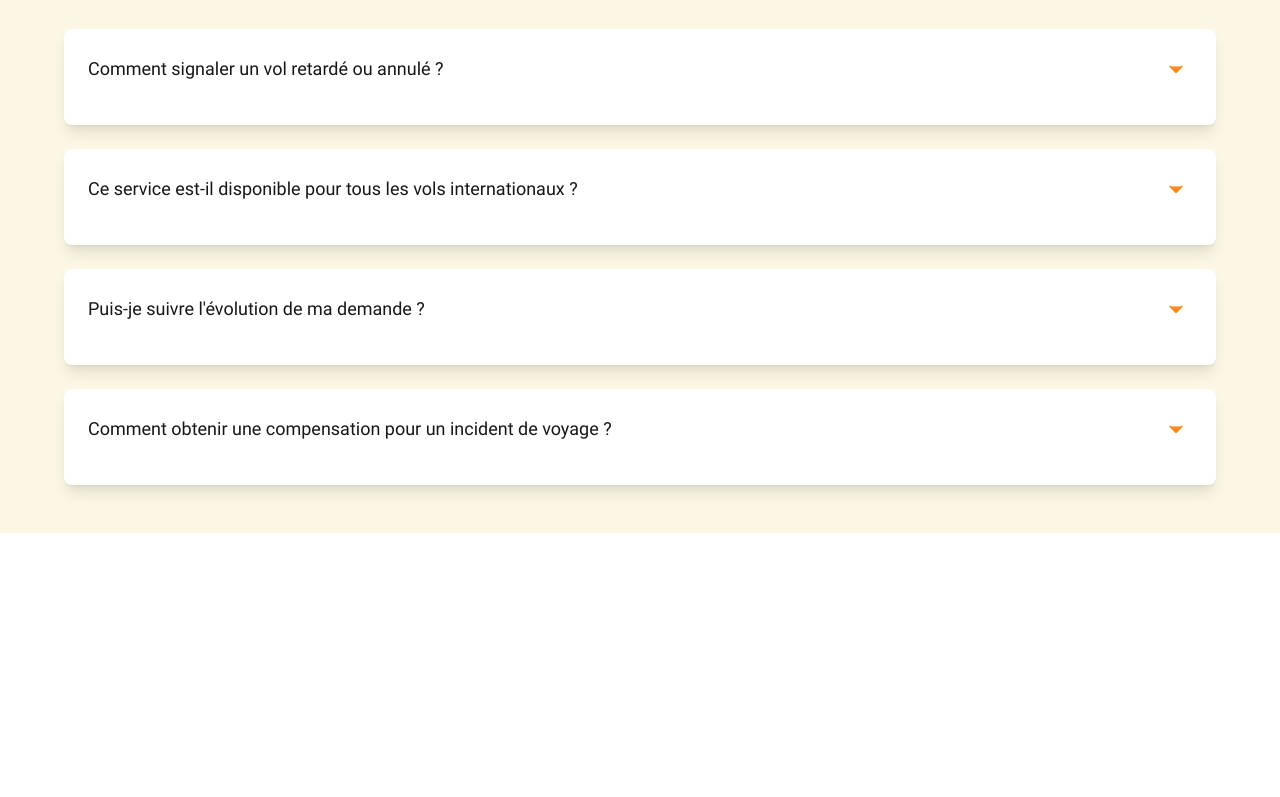
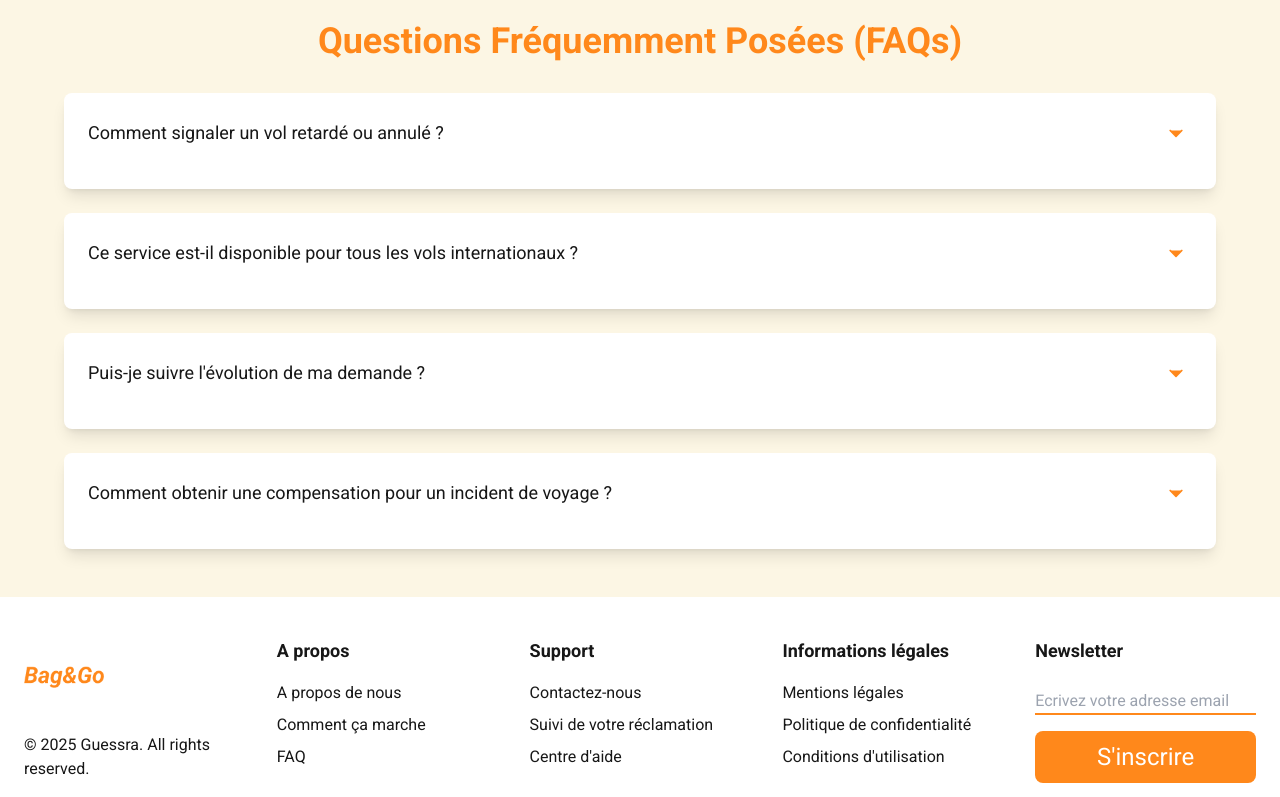
Before and after one commit to ZACK2613111/test-bag-go, a Next.js app: page / in a window 1280 px wide. Shown: the part 2000-2797 px from the top of the page. Before the commit the page ends 2533 px from the top, so only its background shows below. Built offline with nearby package versions, Linux system fonts and the light colour scheme.

Commit message:
Footer UI implementation

```diff
--- a/package.json
+++ b/package.json
@@ -9,6 +9,8 @@
     "lint": "next lint"
   },
   "dependencies": {
+    "@fortawesome/free-brands-svg-icons": "^6.7.2",
+    "@fortawesome/react-fontawesome": "^0.2.2",
     "@tailwindcss/forms": "^0.5.9",
     "framer-motion": "^11.15.0",
     "next": "15.1.3",
--- a/src/app/globals.css
+++ b/src/app/globals.css
@@ -12,21 +12,6 @@
     --foreground: #ededed;
   }
 }
-
-@font-face {
-  font-family: 'Roboto';
-  font-style: normal;
-  font-weight: 400;
-  src: url('../../public/fonts/Roboto/Roboto-Regular.ttf') format('truetype');
-}
-
-@font-face {
-  font-family: 'Roboto';
-  font-style: normal;
-  font-weight: 700;
-  src: url('../../public/fonts/Roboto/Roboto-Bold.ttf') format('truetype');
-}
-
 body {
   color: var(--foreground);
   background: var(--background);
--- a/src/app/layout.tsx
+++ b/src/app/layout.tsx
@@ -1,22 +1,12 @@
 import type { Metadata } from "next";
-import { Geist, Geist_Mono } from "next/font/google";
-import { LanguageProvider } from "../context/LanguageContext"; // Import LanguageProvider
+import { Roboto } from 'next/font/google';
+import { LanguageProvider } from "../context/LanguageContext";
 import "./globals.css";
 
-const geistSans = Geist({
-  variable: "--font-geist-sans",
+const roboto = Roboto({
   subsets: ["latin"],
+  weight: ["400", "500", "700"],
 });
-
-const geistMono = Geist_Mono({
-  variable: "--font-geist-mono",
-  subsets: ["latin"],
-});
-
-const roboto = {
-  variable: "--font-roboto",
-  subsets: ["latin"],
-};
 
 export const metadata: Metadata = {
   title: "Create Next App",
@@ -25,13 +15,11 @@ export const metadata: Metadata = {
 
 export default function RootLayout({
   children,
-}: Readonly<{
-  children: React.ReactNode;
-}>) {
+}: Readonly<{ children: React.ReactNode }>) {
   return (
     <html lang="en">
       <body
-        className={`${geistSans.variable} ${geistMono.variable} ${roboto.variable} antialiased`}
+        className={`${roboto.className} antialiased`}
       >
         <LanguageProvider>
           {children}
--- a/src/app/page.tsx
+++ b/src/app/page.tsx
@@ -1,6 +1,7 @@
 // import CustomCursor from "@/components/CustomCursor";
 import About from "@/components/About";
 import FAQ from "@/components/FAQ";
+import Footer from "@/components/footer";
 import Header from "@/components/header";
 import Reservation from "@/components/reservation";
 import Sponsors from "@/components/Sponsors";
@@ -16,6 +17,7 @@ export default function Home() {
      <About />
      <SliderTestimonials/>
      <FAQ />
+     <Footer />
     </div>
   );
 }
--- a/src/components/About.tsx
+++ b/src/components/About.tsx
@@ -7,12 +7,12 @@ const About: React.FC = () => {
     <div className="flex flex-col lg:flex-row justify-between items-center space-y-6 lg:space-y-0 lg:space-x-6 py-8">
       {/* Image Section */}
       <div className="relative flex justify-end items-center w-full lg:w-[50%] h-[500px] bg-primary rounded-r-[10rem] lg:rounded-r-[12rem] p-6">
-        <div className="absolute top-[-3rem] right-[-2rem] z-20">
+        <div className="absolute top-[-5rem] right-[-0.5rem] z-20">
           <Image
             src={FilleImage}
             alt="Fille holding a passport"
-            width={600}
-            height={450}
+            width={750}
+            height={650}
             className="object-cover"
           />
         </div>
--- a/src/components/Sponsors.tsx
+++ b/src/components/Sponsors.tsx
@@ -11,7 +11,7 @@ const sponsorsImages = [
 
 const Sponsors: React.FC = () => {
   return (
-    <div className="px-4 py-8">
+    <div className="px-4 py-8 mb-16">
       <div className="overflow-hidden relative">
         <div className="flex animate-scroll will-change-transform">
           {sponsorsImages.map((sponsor) => (
--- a/src/components/footer.tsx
+++ b/src/components/footer.tsx
@@ -0,0 +1,136 @@
+"use client";
+import React, { useState } from "react";
+import Link from "next/link";
+import { FontAwesomeIcon } from "@fortawesome/react-fontawesome";
+import { faFacebook, faInstagram, faLinkedin } from "@fortawesome/free-brands-svg-icons";
+import Image from "next/image";
+import Logo from "../../public/images/Logo.png";
+
+const Footer: React.FC = () => {
+  const [formData, setFormData] = useState({
+    email: "",
+  });
+
+  const handleInputChange = (event: React.ChangeEvent<HTMLInputElement>) => {
+    const { name, value } = event.target;
+    setFormData({ ...formData, [name]: value });
+  };
+
+  return (
+    <footer className="py-10">
+      <div className="max-w-7xl mx-auto px-6 grid grid-cols-1 md:grid-cols-2 lg:grid-cols-5 gap-8">
+
+        {/* Logo Column */}
+        <div className="flex flex-col items-center lg:items-start">
+          <div className="w-20 h-20 bg-white rounded-full flex justify-center items-center mb-4">
+            <Image src={Logo} alt="Logo" className="object-contain" />
+          </div>
+          <p className="text-center lg:text-left">
+            &copy; {new Date().getFullYear()} Guessra. All rights reserved.
+          </p>
+        </div>
+
+        <div>
+          <h3 className="text-lg font-bold mb-4">A propos</h3>
+          <ul className="space-y-2">
+            <li>
+              <Link href="/about" className="hover:underline">
+                A propos de nous
+              </Link>
+            </li>
+            <li>
+              <Link href="/how-it-works" className="hover:underline">
+                Comment ça marche
+              </Link>
+            </li>
+            <li>
+              <Link href="/faq" className="hover:underline">
+                FAQ
+              </Link>
+            </li>
+          </ul>
+        </div>
+
+        <div>
+          <h3 className="text-lg font-bold mb-4">Support</h3>
+          <ul className="space-y-2">
+            <li>
+              <Link href="/contact" className="hover:underline">
+                Contactez-nous
+              </Link>
+            </li>
+            <li>
+              <Link href="/claims" className="hover:underline">
+                Suivi de votre réclamation
+              </Link>
+            </li>
+            <li>
+              <Link href="/help-center" className="hover:underline">
+                Centre d&apos;aide
+              </Link>
+            </li>
+          </ul>
+        </div>
+
+        <div>
+          <h3 className="text-lg font-bold mb-4">Informations légales</h3>
+          <ul className="space-y-2">
+            <li>
+              <Link href="/legal-notice" className="hover:underline">
+                Mentions légales
+              </Link>
+            </li>
+            <li>
+              <Link href="/privacy-policy" className="hover:underline">
+                Politique de confidentialité
+              </Link>
+            </li>
+            <li>
+              <Link href="/terms-and-conditions" className="hover:underline">
+                Conditions d&apos;utilisation
+              </Link>
+            </li>
+          </ul>
+        </div>
+
+        <div>
+          <h3 className="text-lg font-bold mb-4">Newsletter</h3>
+          <div className="space-y-4 mb-4">
+            <input
+              type="email"
+              name="email"
+              value={formData.email}
+              onChange={handleInputChange}
+              placeholder="Ecrivez votre adresse email"
+              className="w-full mt-2 border-b-2 border-primary focus:outline-none text-gray-600"
+            />
+          </div>
+          <button
+              className="bg-primary text-white px-6 py-2 rounded-lg w-full hover:opacity-80"
+              type="button"
+            >
+              S&apos;inscrire
+            </button>
+        <div className="flex justify-center lg:justify-start items-center mt-4 space-x-4">
+            <h1 className="font-bold text-nowrap text-center text-large font-roboto">Suivez Nous</h1>
+            <Link href="https://www.facebook.com" target="_blank" rel="noopener noreferrer" className="p-2 rounded-full hover:opacity-80">
+              <FontAwesomeIcon icon={faFacebook} className="text-primary w-6 h-6" />
+            </Link>
+            <Link href="https://www.linkedin.com" target="_blank" rel="noopener noreferrer" className="p-2 rounded-full hover:opacity-80">
+              <FontAwesomeIcon icon={faLinkedin} className="text-primary w-6 h-6" />
+            </Link>
+            <Link href="https://www.instagram.com" target="_blank" rel="noopener noreferrer" className="p-2 rounded-full hover:opacity-80">
+              <FontAwesomeIcon icon={faInstagram} className="text-primary w-6 h-6" />
+            </Link>
+          </div>
+
+
+        </div>
+
+
+      </div>
+    </footer>
+  );
+};
+
+export default Footer;
--- a/src/components/header.tsx
+++ b/src/components/header.tsx
@@ -135,7 +135,7 @@ const Header = () => {
           </div>
 
           <Link href="/auth/signup">
-            <button type="button" className="font-medium hover:text-primary">
+            <button type="button" className="hover:text-primary">
               {selectedFlag === flags.england ? "Sign Up" : "S'inscrire"}
             </button>
           </Link>
```
Also changed, not shown: public/images/Logo.png, 1 other file (tests, documents, lock files or other folders).
